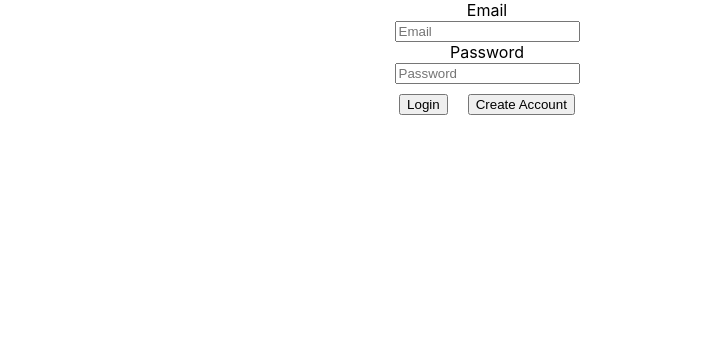
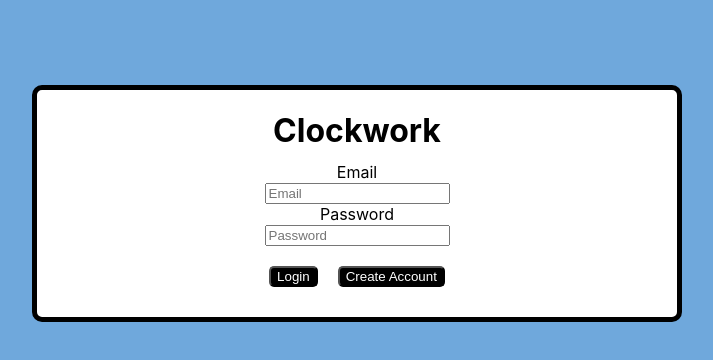
Before and after one commit to dylanboyer/clockwork, a React (Create React App) app: page / in a window 1280 px wide. Shown: the top 360 px of the page, without its empty margins (153-866 px from the left). Built offline with nearby package versions, Linux system fonts and the light colour scheme; no server answers.

Commit message:
added multi-use start/stop button, removed stop button, fixed styling, added taskbar

```diff
--- a/src/components/CountDown.js
+++ b/src/components/CountDown.js
@@ -8,7 +8,7 @@ export default class CountDown extends React.Component {
         super(props)
         this.state = {
             count: props.duration ? props.duration : 5,
-            isStopped: false,
+            isStopped: true,
         }
     }
 
@@ -73,7 +73,7 @@ export default class CountDown extends React.Component {
         let { count } = this.state
         return (
             <div>
-                {this.fmtMSS(count)}
+                <h2>{this.fmtMSS(count)}</h2>
                 <div>
                     <br></br>
                     <div>How many minutes?</div>
@@ -82,13 +82,14 @@ export default class CountDown extends React.Component {
                     <input id="seconds" placeholder="Enter time in seconds" type="text"></input>
                     <div></div>
                     <button
+                        class="button"
                         onClick={() => {
                             this.setState({
-                                isStopped: false,
+                                isStopped: !this.state.isStopped,
                             })
                         }}
                     >
-                        Start
+                        {this.state.isStopped ? 'Start' : 'Stop'}
                     </button>
                     <button
                         class="button"
@@ -98,15 +99,6 @@ export default class CountDown extends React.Component {
                     >
                         Set Timer
                     </button>
-                    <button
-                        onClick={() => {
-                            this.setState({
-                                isStopped: true,
-                            })
-                        }}
-                    >
-                        Stop
-                    </button>
                 </div>
             </div>
         )
--- a/src/components/taskbar.js
+++ b/src/components/taskbar.js
@@ -1,9 +1,20 @@
 import React, { Component } from 'react'
-import './style.css'
+import '../style.css'
 
-class Taskbar extends component {
+export default class Taskbar extends Component {
     state = {
-        tasks: [{ id: 1 }, { id: 2 }, { id: 3 }, { id: 4 }],
+        tasks: [
+            { id: 1, text: '' },
+            { id: 2, text: '' },
+            { id: 3, text: '' },
+            { id: 4, text: '' },
+        ],
     }
-    render()
+    render() {
+        return (
+            <div class="taskbar">
+                <h2>Tasks</h2>
+            </div>
+        )
+    }
 }
--- a/src/components/tasks.js
+++ b/src/components/tasks.js
@@ -6,7 +6,7 @@ class Tasks extends Component {
     render() {
         return (
             <div>
-                <div>How many minutes?</div>
+                <div>Tasks:</div>
                 <input id="task" placeholder="Enter task..." type="text"></input>
             </div>
         )
--- a/src/index.css
+++ b/src/index.css
@@ -1,13 +1,12 @@
 body {
-  margin: 0;
-  font-family: -apple-system, BlinkMacSystemFont, 'Segoe UI', 'Roboto', 'Oxygen',
-    'Ubuntu', 'Cantarell', 'Fira Sans', 'Droid Sans', 'Helvetica Neue',
-    sans-serif;
-  -webkit-font-smoothing: antialiased;
-  -moz-osx-font-smoothing: grayscale;
+    margin: 0;
+    background-color: #6fa8dc;
+    font-family: -apple-system, BlinkMacSystemFont, 'Segoe UI', 'Roboto', 'Oxygen', 'Ubuntu', 'Cantarell', 'Fira Sans',
+        'Droid Sans', 'Helvetica Neue', sans-serif;
+    -webkit-font-smoothing: antialiased;
+    -moz-osx-font-smoothing: grayscale;
 }
 
 code {
-  font-family: source-code-pro, Menlo, Monaco, Consolas, 'Courier New',
-    monospace;
+    font-family: source-code-pro, Menlo, Monaco, Consolas, 'Courier New', monospace;
 }
--- a/src/pages/Home.js
+++ b/src/pages/Home.js
@@ -1,6 +1,7 @@
 import React, { Component } from 'react'
 import { logout } from '../database/firebase'
 import CountDown from '../components/CountDown'
+import Taskbar from '../components/Taskbar'
 import '../style.css'
 
 class Home extends Component {
@@ -17,7 +18,9 @@ class Home extends Component {
 
     render() {
         return (
+            <body class="countdownContainer">
                 <div>
+                    <Taskbar></Taskbar>
                     <div style={{ textAlign: 'center' }}>
                         <h1>Welcome to Clockwork!</h1>
                     </div>
@@ -29,10 +32,13 @@ class Home extends Component {
                             duration={this.state.time}
                         />
                     </div>
-                <div class="logoutButton">
-                    <button onClick={this.signOut}>Logout</button>
+                    <div>
+                        <button class="logoutButton" style={{ marginBottom: '30px' }} onClick={this.signOut}>
+                            Logout
+                        </button>
                     </div>
                 </div>
+            </body>
         )
     }
 }
--- a/src/pages/Login.js
+++ b/src/pages/Login.js
@@ -1,36 +1,41 @@
-import React, { Component } from 'react';
+import React, { Component } from 'react'
 import { registerWithEmailAndPassword, loginWithEmailAndPassword } from '../database/firebase'
+import '../style.css'
 
 class Login extends Component {
-
     createAccount() {
-    const email = document.querySelector('#email').value;
-    const password = document.querySelector('#password').value;
+        const email = document.querySelector('#email').value
+        const password = document.querySelector('#password').value
         registerWithEmailAndPassword(email, password)
     }
 
     login() {
-    const email = document.querySelector('#email').value;
-    const password = document.querySelector('#password').value;
+        const email = document.querySelector('#email').value
+        const password = document.querySelector('#password').value
         loginWithEmailAndPassword(email, password)
     }
 
     render() {
         return (
-      <div style={{ textAlign: 'center' }}>
+            <div class="loginContainer">
+                <h1>Clockwork</h1>
                 <div>
-          <div>Email</div>
-          <input id="email" placeholder="Email" type="text"/>
+                    <div style={{ marginTop: -10 }}>Email</div>
+                    <input id="email" placeholder="Email" type="text" />
                 </div>
                 <div>
                     <div>Password</div>
-          <input id="password" placeholder="Password" type="password"/>
+                    <input id="password" placeholder="Password" type="password" />
                 </div>
-        <button style={{margin: '10px'}} onClick={this.login}>Login</button>
-        <button style={{margin: '10px'}} onClick={this.createAccount}>Create Account</button>
+                <button class="button" style={{ margin: '10px', marginTop: '20px' }} onClick={this.login}>
+                    Login
+                </button>
+                <button class="button" style={{ margin: '10px', marginBottom: '30px' }} onClick={this.createAccount}>
+                    Create Account
+                </button>
             </div>
         )
     }
 }
 
-export default Login;
+export default Login
--- a/src/style.css
+++ b/src/style.css
@@ -1,5 +1,6 @@
 .centered {
     align-items: center;
+    height: 100%;
 }
 
 .button {
@@ -8,9 +9,68 @@
     margin-bottom: 10px;
     margin-left: 5px;
     margin-right: 5px;
+    border-radius: 5px;
+
+    border-color: black;
+    color: white;
+    background-color: black;
 }
 
 .logoutButton {
     align-items: center;
-    padding-top: 10px;
+
+    border-radius: 5px;
+
+    border-color: black;
+    color: white;
+    background-color: black;
 }
+
+.taskbar {
+    position: fixed; /* Fixed Sidebar (stay in place on scroll) */
+    z-index: 1; /* Stay on top */
+    top: 0; /* Stay at the top */
+    left: 0;
+    height: 90%;
+    width: 200px;
+    background-color: white;
+    border-radius: 10px;
+    border-color: black;
+    border: 5px solid black;
+    margin: 30px;
+    margin-top: 10px;
+}
+
+.backgroundContainer {
+    height: 100%;
+    padding-left: 200px;
+}
+
+.background {
+    background-color: #6fa8dc;
+}
+
+.loginContainer {
+    background-color: white;
+    border-radius: 10px;
+    border-color: black;
+    border: 5px solid black;
+    width: 50%;
+    align-items: center;
+    align-items: middle;
+    margin-left: 185px;
+    margin-top: 85px;
+}
+
+.countdownContainer {
+    background-color: white;
+    border-radius: 10px;
+    border-color: black;
+    border: 5px solid black;
+    width: 40%;
+    align-items: center;
+    align-items: middle;
+    height: 100%;
+    margin-top: 10px;
+    margin-left: 300px;
+}
```
Also changed, not shown: src/App.js (+13 -17 lines), src/App.css (indentation only). Lines whose indentation alone changed are shown as unchanged.
